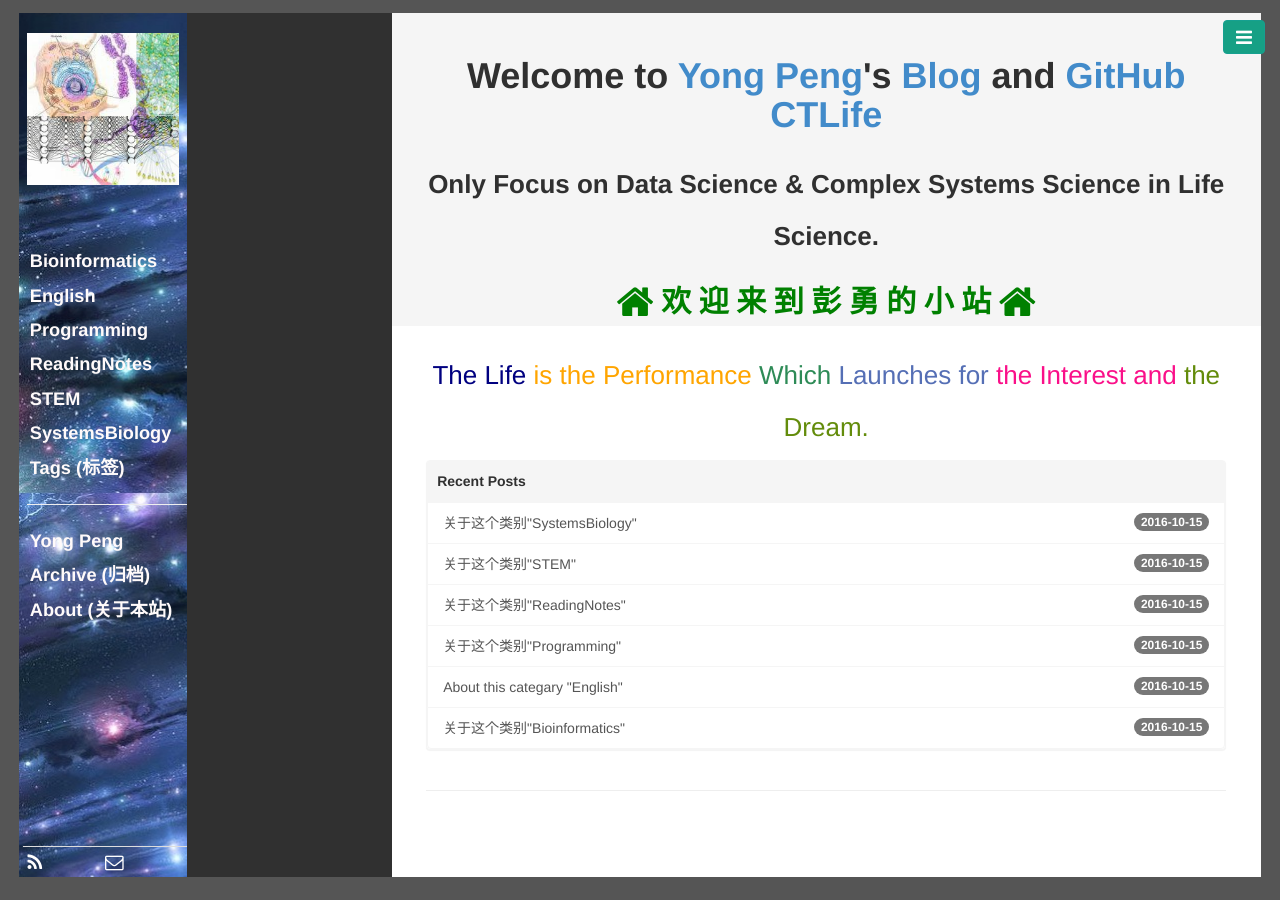
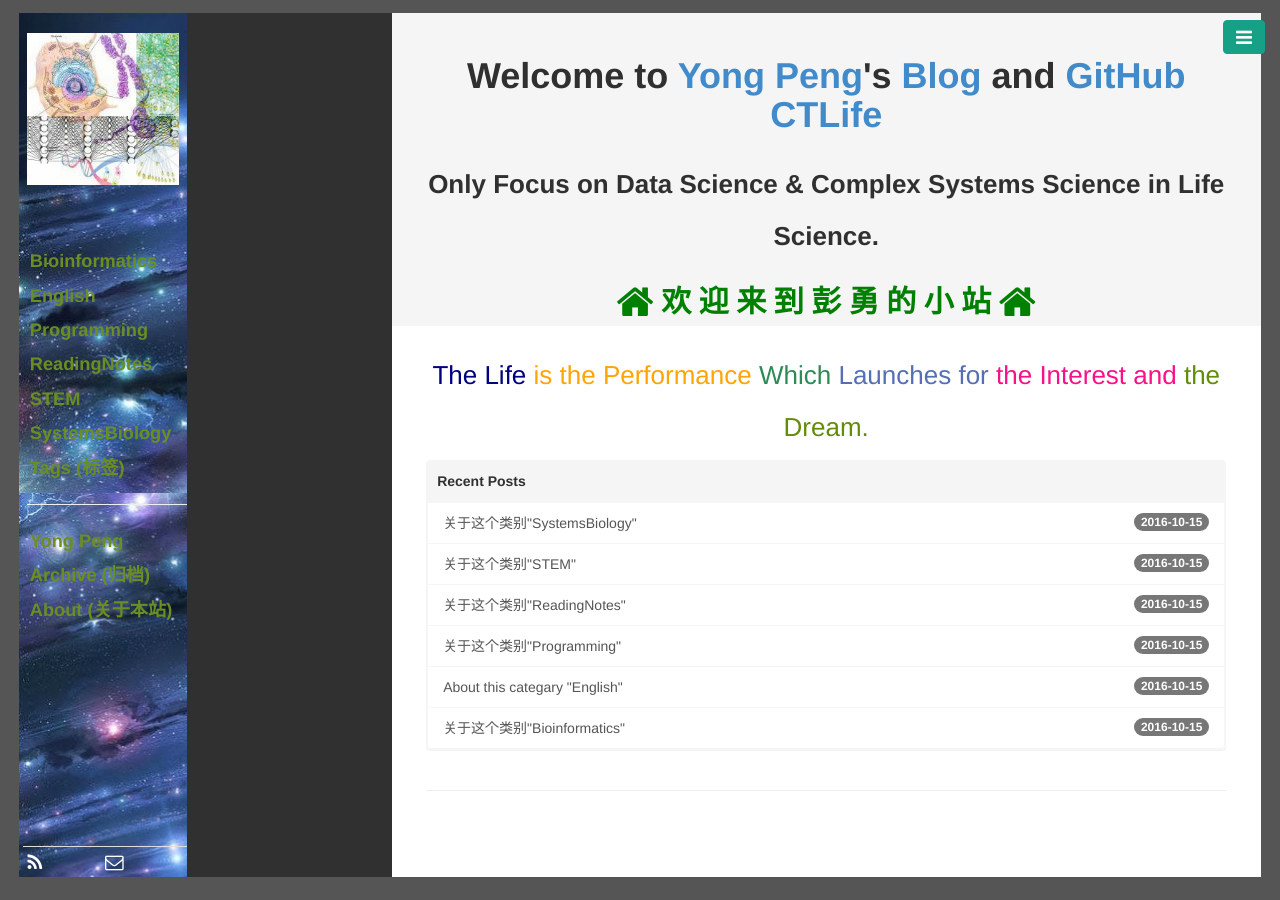
Before and after one commit to CTLife/CTLife.github.io, a Jekyll site: the page built from index.html, in a window 1280 px wide. Built offline with Jekyll 4.4.1, drawn with Linux system fonts in a browser that asks for light colours; Markdown is read by kramdown in place of the engine named in the settings; the list of posts is cut into pages by our own code.

Commit message:
Update base.css

```diff
--- a/public/css/base.css
+++ b/public/css/base.css
@@ -35,7 +35,7 @@ body, html {
   padding-left: 0px;
   padding-right: 0px;
   border-radius: 0px;
-  color: #FFFAFA;
+  color: #6B8E23;
   font-weight: bolder;
   font-size: 130%;
   padding: 2%   2%;
```
